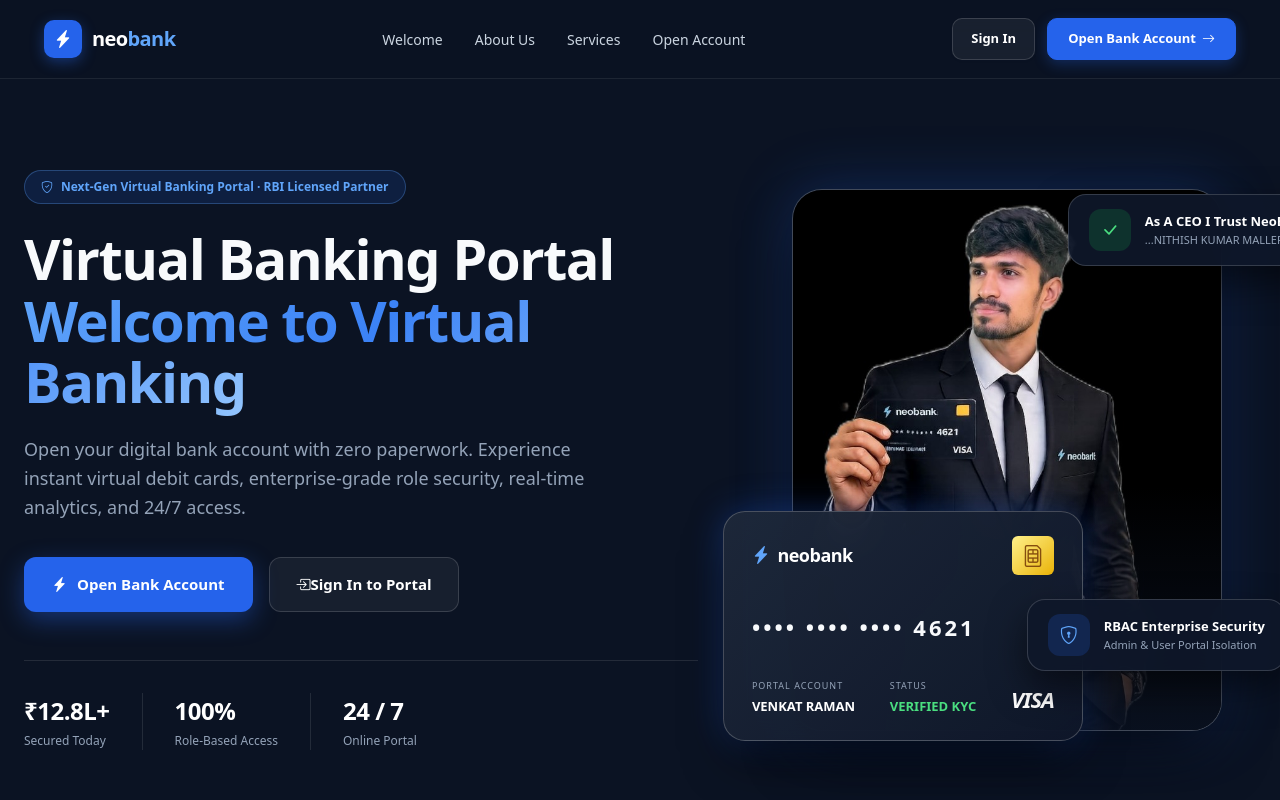
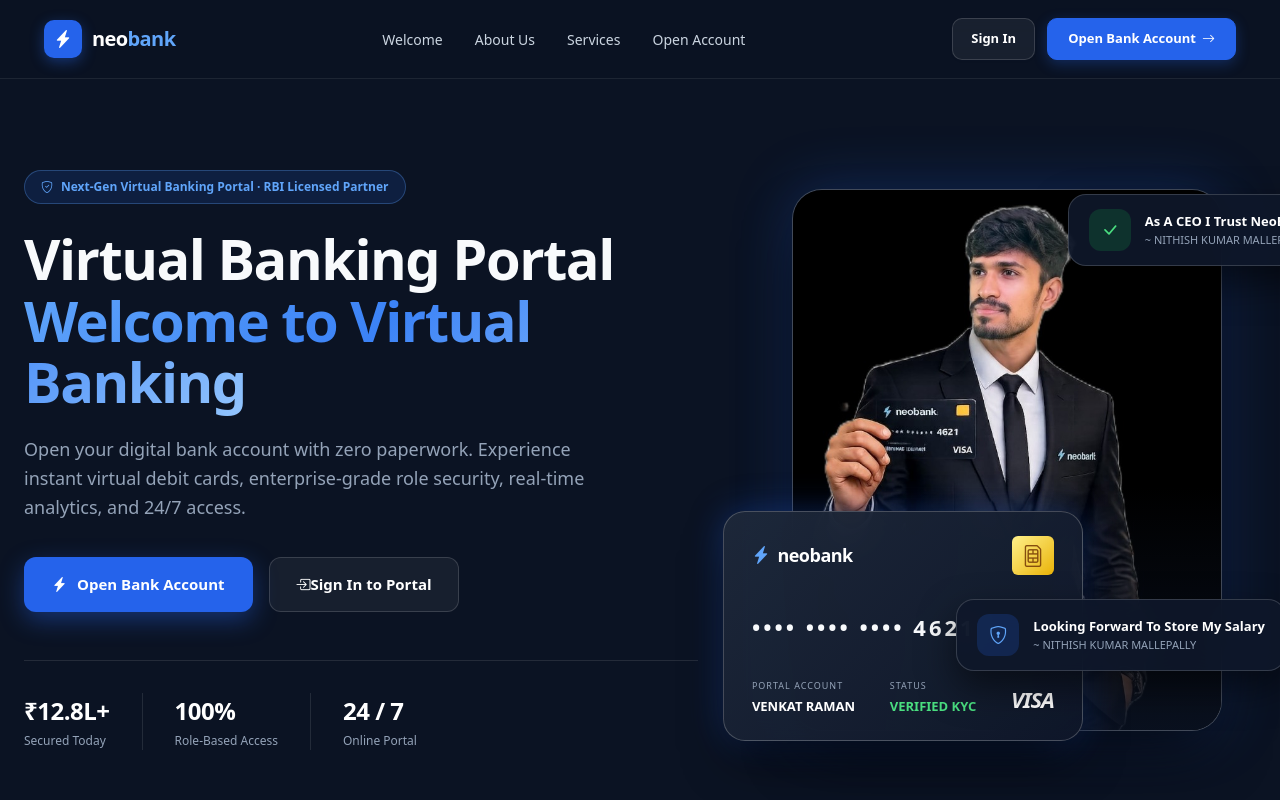
Before and after one commit to VenkatreddyKasani/NeoBank, an Angular app: page /welcome in a window 1280 px wide. Shown: the top 800 px of the page. Built offline with nearby package versions, Linux system fonts and the light colour scheme.

Commit message:
first commit

```diff
--- a/src/app/features/public/landing/landing.component.html
+++ b/src/app/features/public/landing/landing.component.html
@@ -73,14 +73,14 @@
             <span class="badge-icon green"><i class="bi bi-check-lg"></i></span>
             <div>
               <strong>As A CEO I Trust NeoBank</strong>
-              <small>...NITHISH KUMAR MALLEPALLY</small>
+              <small> ~ NITHISH KUMAR MALLEPALLY</small>
             </div>
           </div>
           <div class="floating-badge badge-2">
             <span class="badge-icon blue"><i class="bi bi-shield-lock"></i></span>
             <div>
-              <strong>RBAC Enterprise Security</strong>
-              <small>Admin & User Portal Isolation</small>
+              <strong>Looking Forward To Store My Salary</strong>
+              <small> ~ NITHISH KUMAR MALLEPALLY</small>
             </div>
           </div>
         </div>
```
